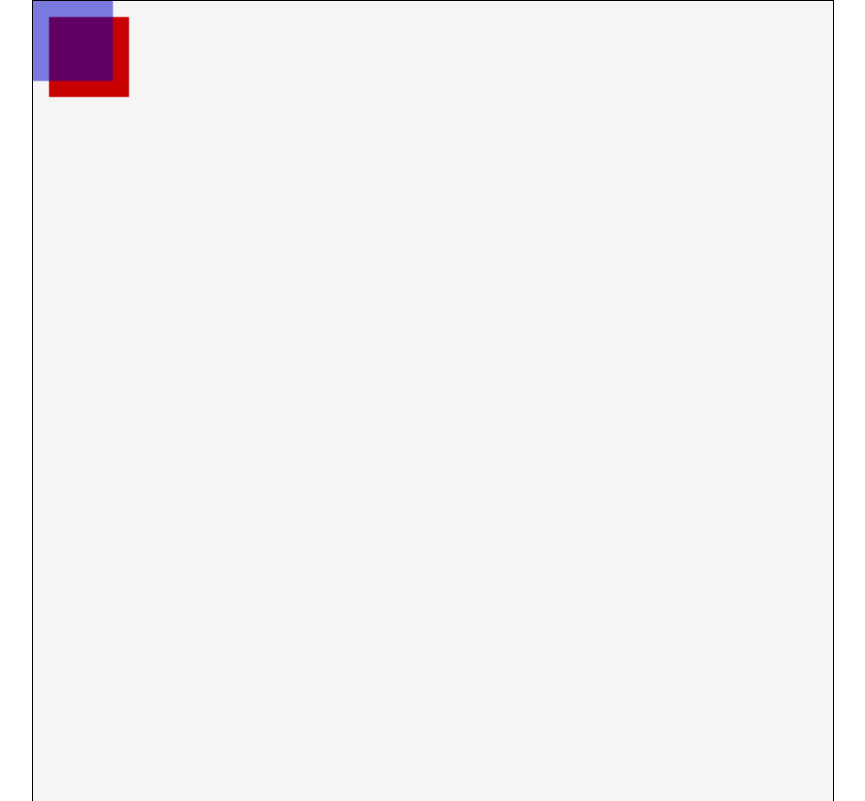
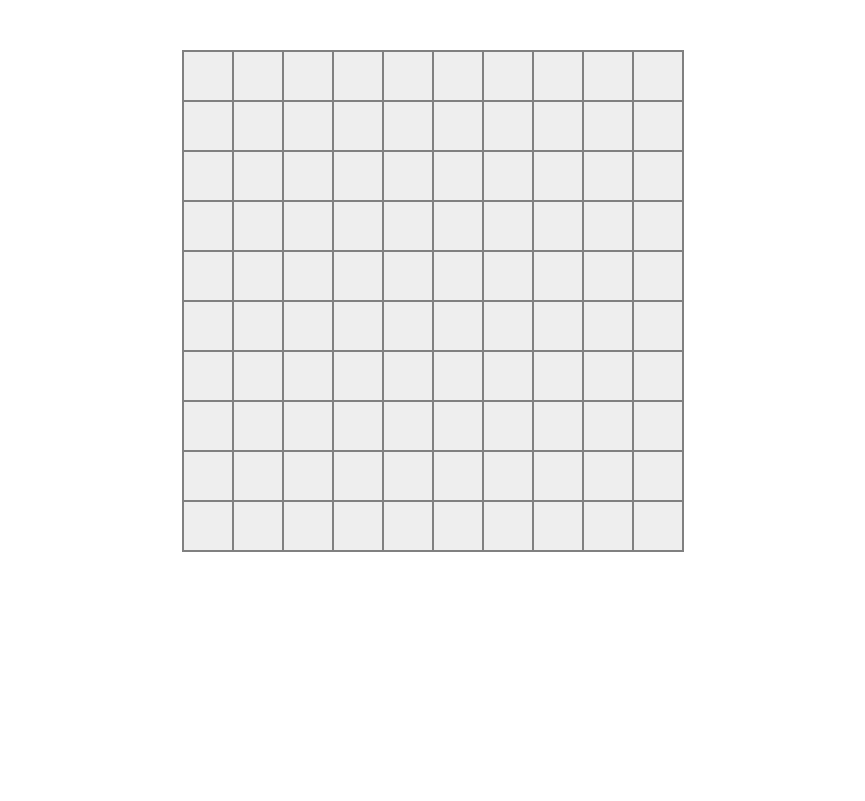
Before and after one commit to bencivjan/PathFinderApp, a website: page views/index.html in a window 1280 px wide. Shown: the whole page, without its empty margins (207-1072 px from the left). Drawn offline with Linux system fonts and the light colour scheme.

Commit message:
Added logic to rendered grid

```diff
--- a/public/render.js
+++ b/public/render.js
@@ -1,18 +1,22 @@
+/** Canvas */
 let canvas;
+/** Canvas context */
 let c;
 let mouse = {
 	x: undefined,
 	y: undefined
 };
+let cells = 10;
+let gridVals = [];
 
-class Node {
-	constructor(isWall, xCoord, yCoord, displayVal, g = Number.POSITIVE_INFINITY, h = Number.POSITIVE_INFINITY) {
+class GridNode {
+	constructor(isWall, xCoord, yCoord, path, g = Number.POSITIVE_INFINITY, h = Number.POSITIVE_INFINITY) {
 		this.isWall = isWall;
 		this._xCoord = xCoord;
 		this._yCoord = yCoord;
+		this.path = path;
 		this.g = g;
 		this.h = h;
-		this.displayVal = displayVal;
 	}
 	get xCoord() {
 		return this._xCoord;
@@ -25,32 +29,75 @@ class Node {
 	}
 }
 
+//==================
+//RUNNING CODE HERE
+//==================
+
 init();
 
-function init() {
-	canvas = document.querySelector("#canvas");
-	console.log(canvas);
-	console.log(this);
-
-	c = canvas.getContext("2d");
-	draw();
-}
-
+// MOUSE MOVE LISTENER
 window.addEventListener("mousemove", function(event) {
 	mouse.x = event.x;
 	mouse.y = event.y;
 });
-window.addEventListener("click", event => {
-	console.log(mouse.x, mouse.y);
+
+// MOUSE CLICK LISTENER
+canvas.addEventListener("click", event => {
+	// Loop through all nodes to check if click event happened in it
+	outer: for (let x in gridVals) {
+		for (let y in gridVals[x]) {
+			let node = gridVals[x][y];
+			// Check if click happened in this node
+			if (c.isPointInPath(node.path, event.offsetX, event.offsetY)) {
+				console.log(node.xCoord, node.yCoord);
+
+				//Break search if we found target
+				break outer;
+			}
+		}
+	}
 });
 
-function draw() {
-	// const height = canvas.height;
-	// const width = canvas.width;
+// INITIALIZATION FUNCTION
+function init() {
+	canvas = document.querySelector("#canvas");
+	c = canvas.getContext("2d");
 
-	c.fillStyle = "rgb(200, 0, 0)";
-	c.fillRect(10, 10, 50, 50);
+	initGrid(cells);
+}
 
-	c.fillStyle = "rgba(0, 0, 200, 0.5)";
-	c.fillRect(0, 0, 50, 50);
+// INITIALIZE GRID
+function initGrid(cellNum) {
+	const height = canvas.height;
+	const width = canvas.width;
+
+	c.strokeStyle = "gray";
+	c.lineWidth = 2;
+	c.fillStyle = "#eeeeee";
+
+	let cellWidth = width / cellNum;
+	let cellHeight = height / cellNum;
+
+	for (let x = 0; x < cellNum; x++) {
+		// Create new nested array
+		gridVals.push(new Array(cellNum));
+
+		for (let y = 0; y < cellNum; y++) {
+			let node = new GridNode(false, x, y);
+
+			// Create rectangle path and store in GridNode object
+			node.path = new Path2D();
+			node.path.rect(cellWidth * x, cellHeight * y, cellWidth, cellHeight);
+
+			// Draw GridNode on the canvas
+			c.fill(node.path);
+			c.stroke(node.path);
+			// Store the node in the grid array
+			gridVals[x][y] = node;
+		}
+	}
 }
+
+function animate() {
+	requestAnimationFrame(animate);
+}
--- a/public/styles.css
+++ b/public/styles.css
@@ -1,10 +1,10 @@
 #canvas {
-	background-color: whitesmoke;
+	/* background-color: whitesmoke; */
 	padding: 0;
-	margin: auto;
+	margin: 50px auto;
 	display: block;
-	width: 800px;
-	border: 1px solid black;
+	/* width: 800px; */
+	border: 0.5px solid gray;
 }
 
 html,
```
